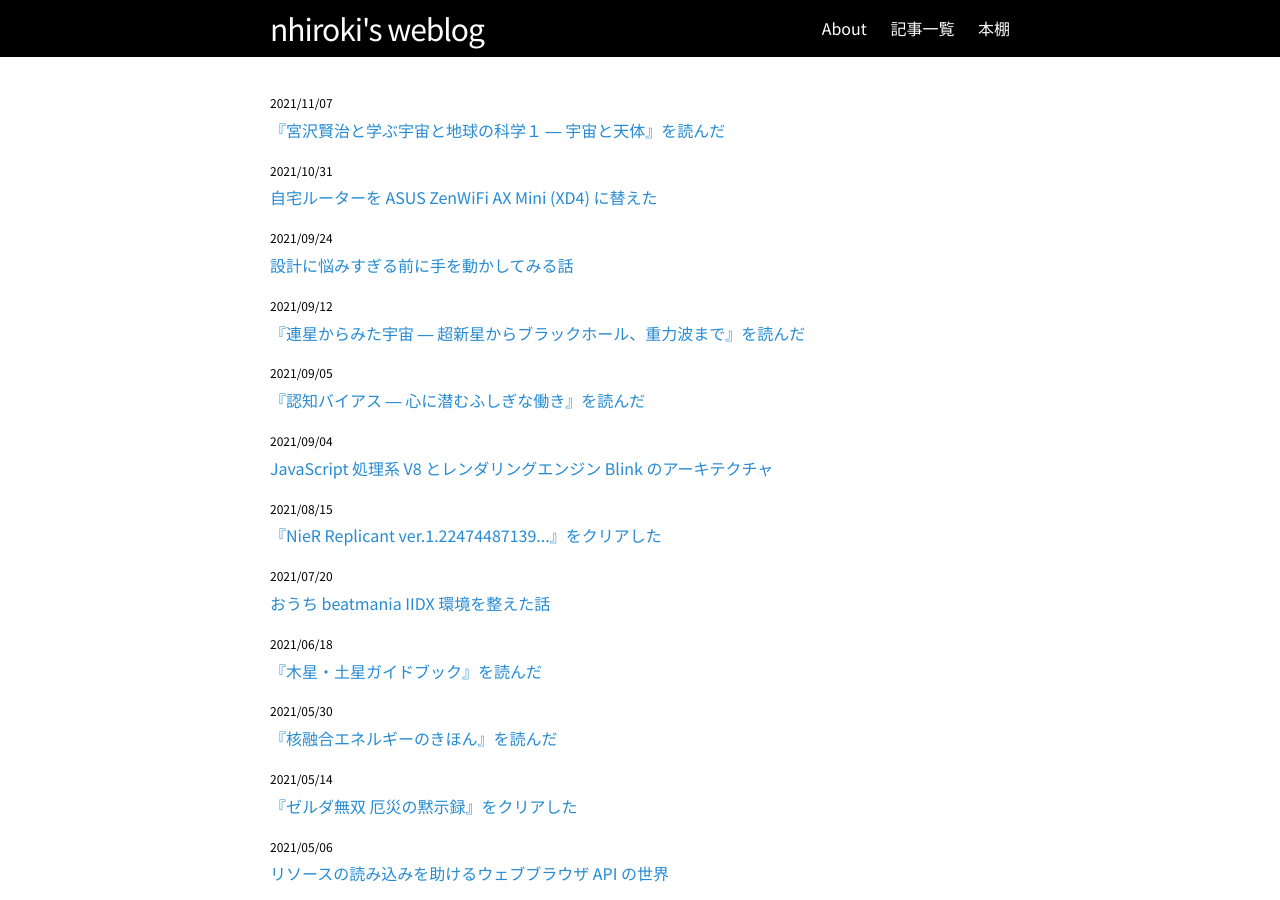
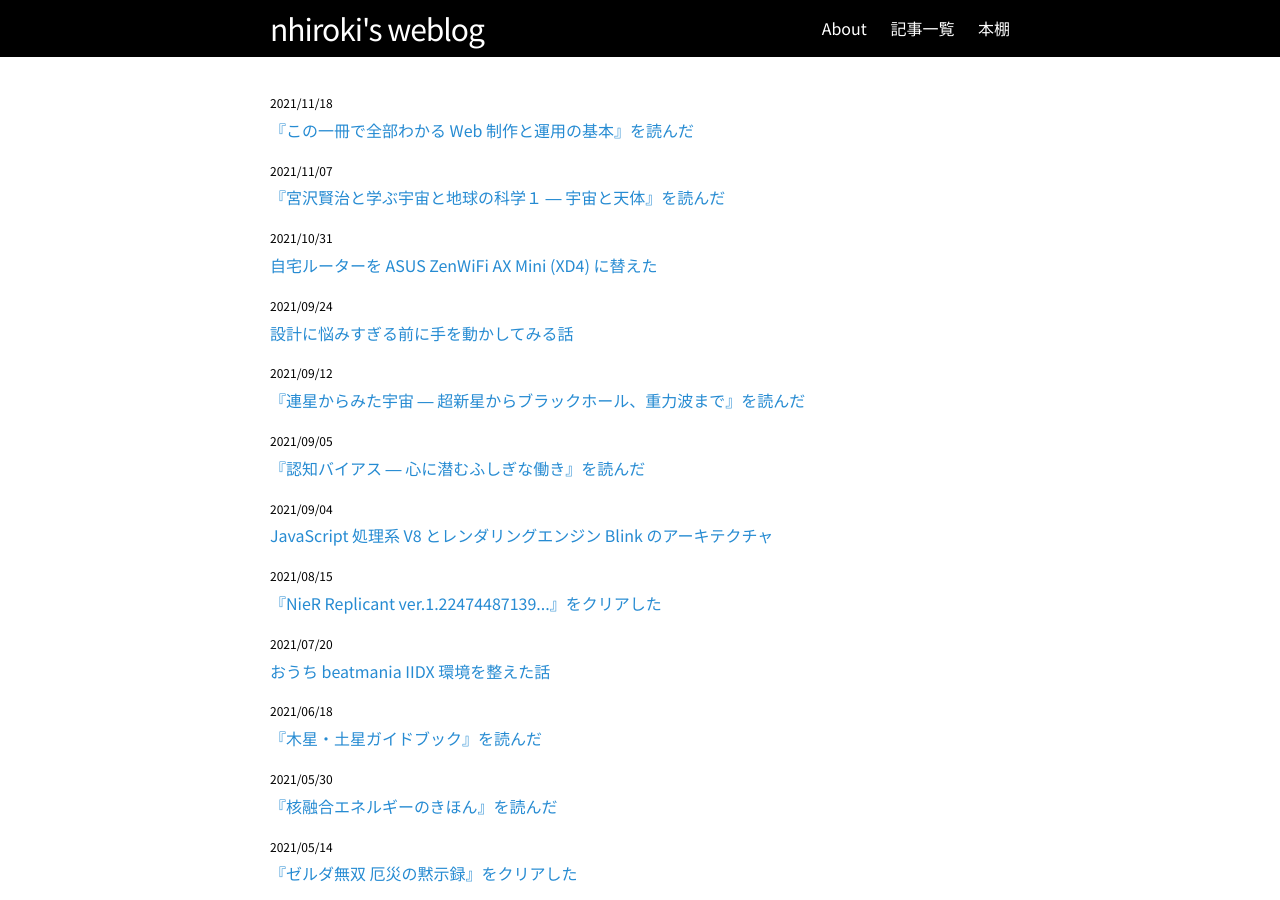
Before and after one commit to nhiroki/nhiroki.github.io, a Jekyll site: the page built from index.html, in a window 1280 px wide and 900 px high. Built offline with Jekyll 4.4.1, drawn with Linux system fonts in a browser that asks for light colours; some of the changed lines change nothing that is shown.

Commit message:
Publish a new article

```diff
--- /dev/null
+++ b/_posts/2021-11-18-book-basics-of-website-development-and-operation.md
@@ -0,0 +1,23 @@
+---
+layout: post
+title: "『この一冊で全部わかる Web 制作と運用の基本』を読んだ"
+date: 2021-11-18 00:00:00 +09:00
+tags: book
+image: /images/book-basics-of-website-development-and-operation.webp
+---
+
+『Web 制作と運用の基本』を読みました。仕事でウェブブラウザを作っているので、ウェブページがどのように構成されて動いているのかは大体分かっているつもりですが、それを開発するプロジェクトがどのように立案され運営されているのか、いわゆる上流工程に当たる部分がよく分かっていなかったので、一通りの流れを知りたくて読みました。
+
+![表紙](/images/book-basics-of-website-development-and-operation.webp)
+
+本書は見開き２ページで１つのトピックを扱っており、左側が説明で右側が図解という構成となっています。ウェブページをなぜ作るのか、ウェブページの種類や構造、それを開発するためのプロジェクトの計画や進め方、要素技術に関する概要などがコンパクトにまとまっていました。これを読んで直ちにウェブ制作プロジェクトが回せるようになるわけではありませんが、プロジェクト全体の流れを理解し、基本的な用語を押さえたいという当初の目的は達成できたと思います。
+
+- 第１章　はじめての Web サイト
+- 第２章　準備をしよう
+- 第３章　Web サイトの目的を考える
+- 第４章　開発方法を考える
+- 第５章　ユーザーとの接点を考える
+- 第６章　Web サイトの構造を考える
+- 第７章　Web サイトを作る（デザイン編）
+- 第８章　Web サイトを作る（コーディング・開発編）
+- 第９章　Web サイトを公開・運用・改善する
--- a/books.md
+++ b/books.md
@@ -1,7 +1,7 @@
 ---
 layout: page
 title: 本棚
-date: 2021/11/07
+date: 2021/11/18
 permalink: /books/
 ---
 
@@ -198,6 +198,7 @@ permalink: /books/
 - 体系的に学ぶ 安全な Web アプリケーションの作り方 (第 2 版) ― 脆弱性が生まれる原理と対策の実践
 - ブラウザハック
 
+- ([2021](/2021/11/18/book-basics-of-website-development-and-operation)) この一冊で全部わかる Web 制作と運用の基本
 - ([2021](/2021/02/06/book-web-browser-security)) Web ブラウザセキュリティ ― Web アプリケーションの安全性を支える仕組みを整理する
 - ([2020](/2020/06/30/book-real-world-http-2nd-edition)) Real World HTTP ― 歴史とコードに学ぶインターネットとウェブ技術 [第 2 版]
 - ([2017](https://twitter.com/nhiroki_/status/938933691279015936)) 超速! Web ページ速度改善ガイド ― 使いやすさは「速さ」から始まる
```
Also changed, not shown: images/book-basics-of-website-development-and-operation.webp (added).
